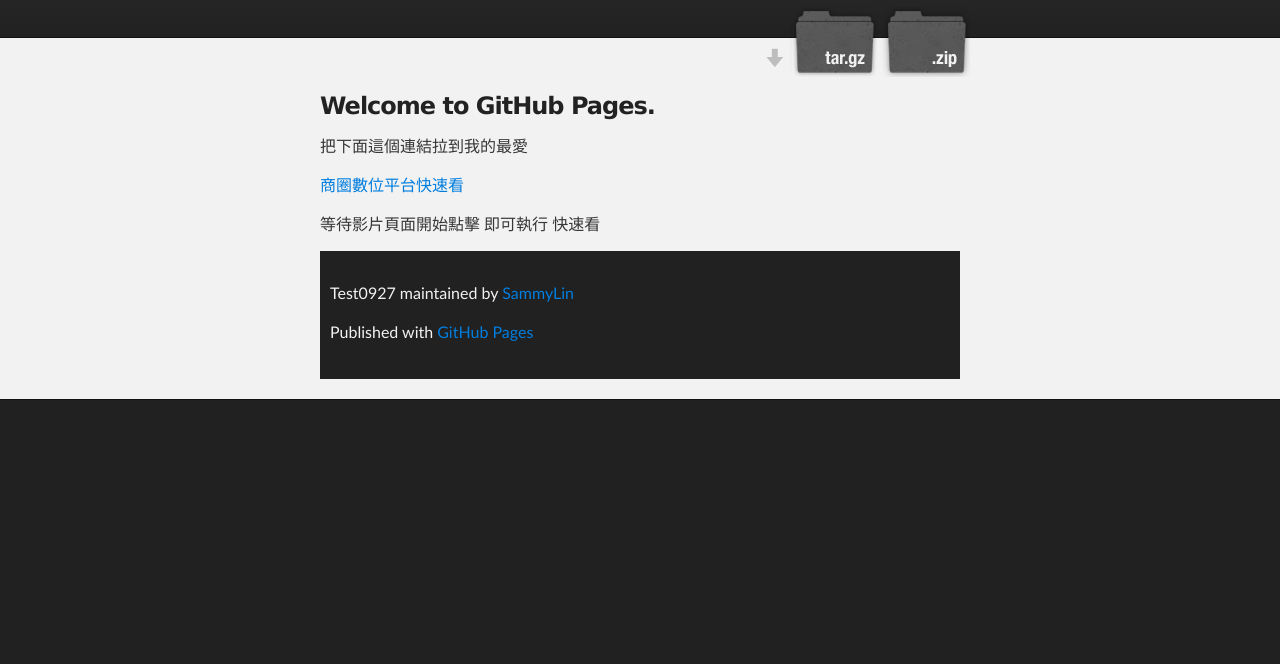
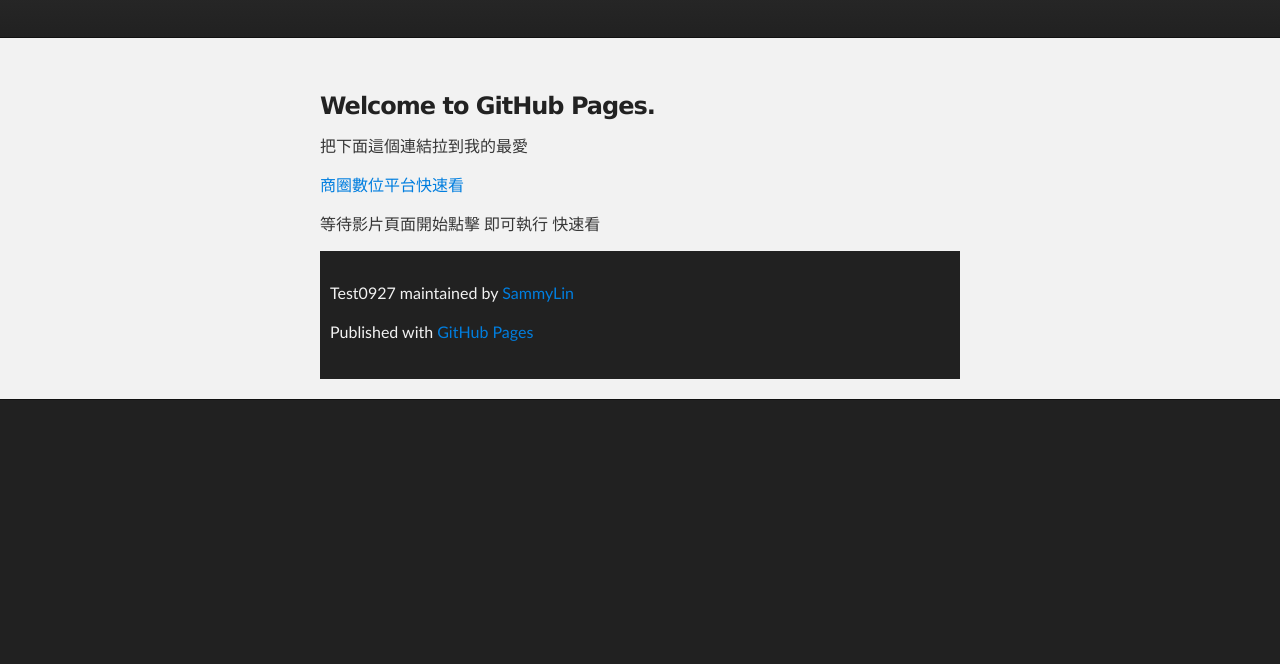
Before and after one commit to SammyLin/test0927, a plain HTML site: page index.html in a window 1280 px wide. Shown: the part 136-800 px from the top of the page. Drawn offline with Linux system fonts and the light colour scheme.

Commit message:
Update index.html

```diff
--- a/index.html
+++ b/index.html
@@ -20,11 +20,6 @@
 
           <h1 id="project_title">商圈數位平台快速看</h1>
           <h2 id="project_tagline"></h2>
-
-            <section id="downloads">
-              <a class="zip_download_link" href="https://github.com/SammyLin/test0927/zipball/master">Download this project as a .zip file</a>
-              <a class="tar_download_link" href="https://github.com/SammyLin/test0927/tarball/master">Download this project as a tar.gz file</a>
-            </section>
         </header>
     </div>
 
```
